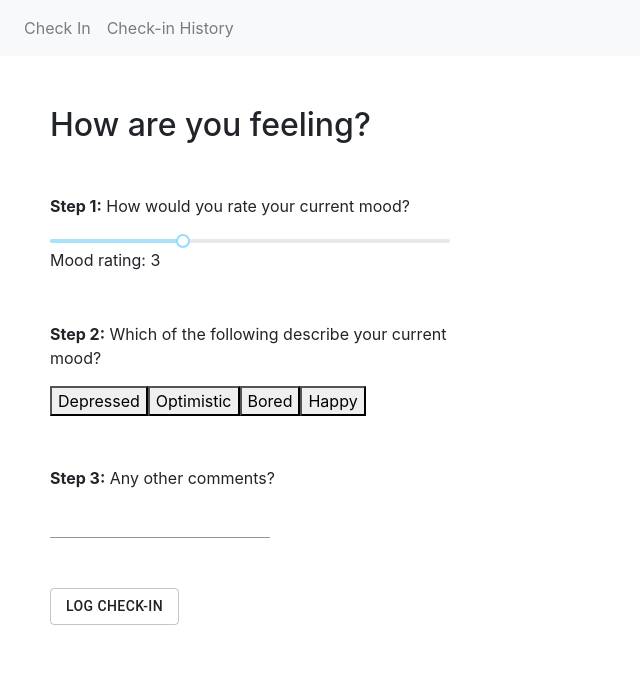
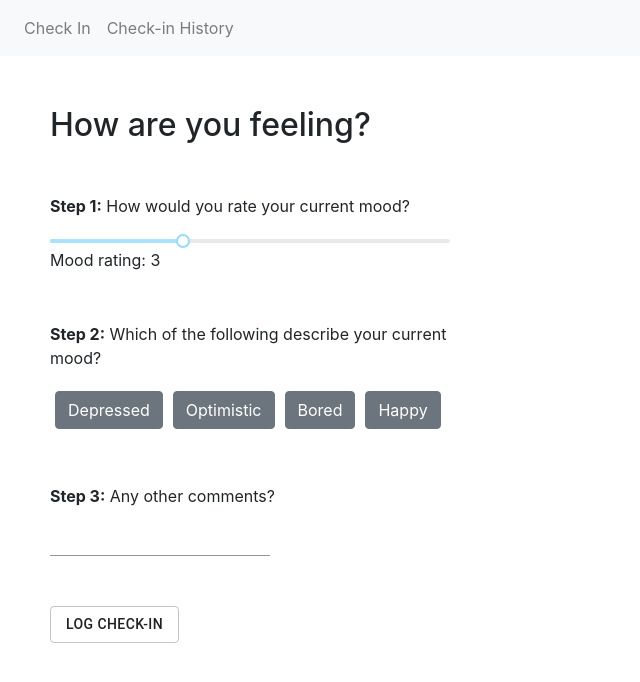
Before and after one commit to mattcleary55/unmind-mood-tracker, a React (Create React App) app: page / in a window 1280 px wide. Shown: the top 682 px of the page, without its empty margins (0-640 px from the left). Built offline with nearby package versions, Linux system fonts and the light colour scheme.

Commit message:
added button group

```diff
--- a/src/api.ts
+++ b/src/api.ts
@@ -12,6 +12,7 @@ export const getCheckInHistory = async (): Promise<TCheckInHistory> => {
 export const logCheckInHistory = async (
   checkInData: ICheckIn
 ): Promise<void> => {
+  console.log(checkInData);
   try {
     await axios.post(localServerEndpoint, checkInData);
   } catch (e) {}
--- a/src/components/CurrentMoodSlider.tsx
+++ b/src/components/CurrentMoodSlider.tsx
@@ -2,11 +2,13 @@ import 'rc-slider/assets/index.css';
 import React from 'react';
 import Slider from 'rc-slider';
 
-import { useMoodRating } from '../hooks';
+type Props = {
+  moodRating: number;
+  setMoodRating: (moodRating: number) => number | void;
+};
 
-const CurrentMoodSlider: React.FC = () => {
+const CurrentMoodSlider: React.FC<Props> = ({ moodRating, setMoodRating }) => {
   const wrapperStyle = { width: 400, margin: 50 };
-  const { moodRating, setMoodRating } = useMoodRating();
 
   return (
     <div style={wrapperStyle}>
@@ -20,6 +22,7 @@ const CurrentMoodSlider: React.FC = () => {
         value={moodRating}
         onChange={(value: number): number | void => setMoodRating(value)}
       />
+
       <p>Mood rating: {moodRating}</p>
     </div>
   );
--- a/src/components/FeelingSelector.tsx
+++ b/src/components/FeelingSelector.tsx
@@ -1,7 +1,27 @@
 import React from 'react';
+import { Button, ButtonGroup } from 'react-bootstrap';
 
-const FeelingSelector: React.FC = () => {
+import { TFeelingDescriptions } from '../types';
+
+type Props = {
+  feelingDescriptions: TFeelingDescriptions;
+  setFeelingDescriptions: (
+    feelingDescriptions: TFeelingDescriptions
+  ) => TFeelingDescriptions | void;
+};
+
+type Feeling = 'Depressed' | 'Happy' | 'Optimistic' | 'Bored';
+const feelings: Feeling[] = ['Depressed', 'Optimistic', 'Bored', 'Happy'];
+
+const FeelingSelector: React.FC<Props> = (props) => {
   const wrapperStyle = { width: 400, margin: 50 };
+  const { feelingDescriptions, setFeelingDescriptions } = props;
+
+  const toggleSelection = (value: Feeling): void => {
+    const updatedFeelings = Object.assign({}, feelingDescriptions);
+    updatedFeelings[value] = !updatedFeelings[value];
+    setFeelingDescriptions(updatedFeelings);
+  };
 
   return (
     <div style={wrapperStyle}>
@@ -9,13 +29,20 @@ const FeelingSelector: React.FC = () => {
         <b>Step 2:</b> Which of the following describe your current mood?
       </p>
 
-      <button>Depressed</button>
-
-      <button>Optimistic</button>
-
-      <button>Bored</button>
-
-      <button>Happy</button>
+      <ButtonGroup>
+        {feelings.map((feeling: Feeling, index: number) => (
+          <div style={{ margin: 5 }}>
+            <Button
+              key={index}
+              value={feeling}
+              variant={feelingDescriptions[feeling] ? 'primary' : 'secondary'}
+              onClick={() => toggleSelection(feeling)}
+            >
+              {feeling}
+            </Button>
+          </div>
+        ))}
+      </ButtonGroup>
     </div>
   );
 };
--- a/src/components/OptionalCommentField.tsx
+++ b/src/components/OptionalCommentField.tsx
@@ -1,12 +1,16 @@
 import React from 'react';
 import { TextField } from '@material-ui/core';
 
-import { useCommentText } from '../hooks';
+type Props = {
+  commentText: string;
+  setCommentText: (text: string) => string | void;
+};
 
-const OptionalCommentField: React.FC = () => {
+const OptionalCommentField: React.FC<Props> = ({
+  commentText,
+  setCommentText,
+}) => {
   const wrapperStyle = { width: 400, margin: 50 };
-
-  const { setCommentText, commentText } = useCommentText();
 
   return (
     <div style={wrapperStyle}>
--- a/src/components/SubmitCheckInButton.tsx
+++ b/src/components/SubmitCheckInButton.tsx
@@ -1,24 +1,21 @@
 import React from 'react';
 import { Button } from '@material-ui/core';
-import { withRouter } from 'react-router-dom';
+import { RouteComponentProps, withRouter } from 'react-router-dom';
 
 import { logCheckInHistory } from '../api';
-import {
-  useMoodRating,
-  useCommentText,
-  useFeelingDescriptions,
-} from '../hooks';
 
 import { TFeelingDescriptions } from '../types';
 import { ICheckIn } from '../../types';
 
-const SubmitCheckInButton: React.FC = (props: any) => {
+type Props = {
+  moodRating: number;
+  commentText: string;
+  feelingDescriptions: TFeelingDescriptions;
+};
+
+const SubmitCheckInButton: React.FC<RouteComponentProps & Props> = (props) => {
   const wrapperStyle = { width: 400, margin: 50 };
-
-  const { moodRating } = useMoodRating();
-  const { commentText } = useCommentText();
-  const { feelingDescriptions } = useFeelingDescriptions();
-
+  const { moodRating, commentText, feelingDescriptions, history } = props;
   return (
     <div style={wrapperStyle}>
       <Button
@@ -27,7 +24,7 @@ const SubmitCheckInButton: React.FC = (props: any) => {
           await logCheckInHistory(
             formatCheckInData(moodRating, commentText, feelingDescriptions)
           );
-          props.history.push('/checkin-history');
+          history.push('/checkin-history');
         }}
       >
         Log Check-In
@@ -46,6 +43,7 @@ const formatCheckInData = (
     if (value) feelingDescriptions.push(key);
   });
 
+  console.log('commentText is: ', comment);
   return {
     moodRating,
     time: Date.now(),
--- a/src/hooks/useFeelingDescriptions.ts
+++ b/src/hooks/useFeelingDescriptions.ts
@@ -10,7 +10,7 @@ const useFeelingDescriptions = (): {
 } => {
   const [feelingDescriptions, setFeelingDescriptions] = useState<
     TFeelingDescriptions
-  >({ depressed: false, optimistic: false, bored: false, happy: false });
+  >({ Depressed: false, Optimistic: false, Bored: false, Happy: false });
   return { feelingDescriptions, setFeelingDescriptions };
 };
 
--- a/src/pages/CheckIn.tsx
+++ b/src/pages/CheckIn.tsx
@@ -1,13 +1,26 @@
 import React from 'react';
+
 import {
   CurrentMoodSlider,
   FeelingSelector,
   OptionalCommentField,
   SubmitCheckInButton,
 } from '../components';
+import {
+  useMoodRating,
+  useCommentText,
+  useFeelingDescriptions,
+} from '../hooks';
 
 const CheckInPage: React.FC = () => {
   const wrapperStyle = { width: 400, margin: 50 };
+
+  const { moodRating, setMoodRating } = useMoodRating();
+  const { commentText, setCommentText } = useCommentText();
+  const {
+    feelingDescriptions,
+    setFeelingDescriptions,
+  } = useFeelingDescriptions();
 
   return (
     <div>
@@ -15,13 +28,26 @@ const CheckInPage: React.FC = () => {
         <h2>How are you feeling?</h2>
       </div>
 
-      <CurrentMoodSlider />
+      <CurrentMoodSlider
+        moodRating={moodRating}
+        setMoodRating={setMoodRating}
+      />
 
-      <FeelingSelector />
+      <FeelingSelector
+        feelingDescriptions={feelingDescriptions}
+        setFeelingDescriptions={setFeelingDescriptions}
+      />
 
-      <OptionalCommentField />
+      <OptionalCommentField
+        commentText={commentText}
+        setCommentText={setCommentText}
+      />
 
-      <SubmitCheckInButton />
+      <SubmitCheckInButton
+        moodRating={moodRating}
+        commentText={commentText}
+        feelingDescriptions={feelingDescriptions}
+      />
     </div>
   );
 };
```
Also changed, not shown: src/types.ts (+4 -4 lines).
